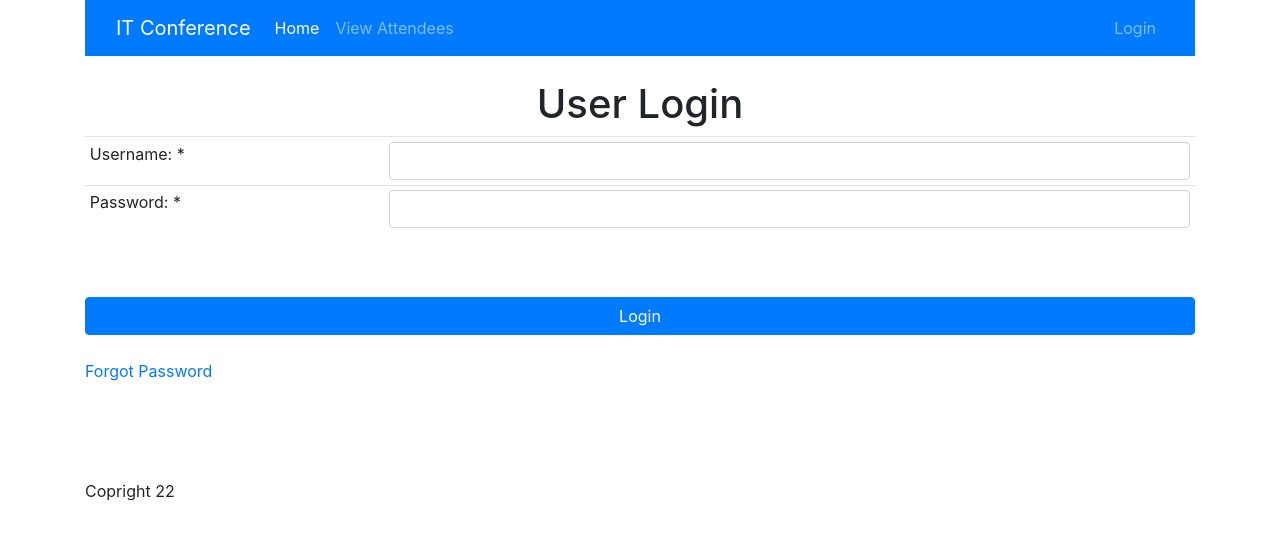
After one commit to miles-hollifield/attendance, a PHP site: page /login.php in a window 1280 px wide. The commit adds this page. Shown: the top 540 px of the page. Run offline with PHP 8.4, Linux system fonts and the light colour scheme; tables that the repository leaves empty or names only in its code hold one stand-in row (values such as "Sample post"); some libraries are stand-ins or nearby versions.

Commit message:
Created session.php, login.php, logout.php, setup Login and Authentication

```diff
--- a/includes/header.php
+++ b/includes/header.php
@@ -1,3 +1,10 @@
+<?php
+// This includes the session file. This file contains code that starts/resumes a session.
+// By having it in the header file, it will be included on every page,
+// allowing session capability to be used on every page across the website.
+include_once 'includes/session.php';
+?>
+
 <!doctype html>
 <html lang="en">
 
@@ -24,7 +31,7 @@
                     <span class="navbar-toggler-icon"></span>
                 </button>
                 <div class="collapse navbar-collapse" id="navbarNav">
-                    <ul class="navbar-nav">
+                    <ul class="navbar-nav mr-auto">
                         <li class="nav-item">
                             <a class="nav-link active" aria-current="page" href="index.php">Home</a>
                         </li>
@@ -32,6 +39,20 @@
                             <a class="nav-link" href="viewrecords.php">View Attendees</a>
                         </li>
                     </ul>
+                    <ul class="navbar-nav ml-auto">
+                        <?php if (!isset($_SESSION['userid'])) { ?>
+                            <li class="nav-item">
+                                <a class="nav-item nav-link" href="login.php">Login <span class="sr-only">(current)</span></a>
+                            </li>
+                        <?php } else { ?>
+                            <li class="nav-item">
+                                <a class="nav-item nav-link" href="#"><span>Hello <?php echo $_SESSION['username'] ?>! </span> <span class="sr-only">(current)</span></a>
+                            </li>
+                            <li class="nav-item">
+                                <a class="nav-item nav-link" href="logout.php">Logout <span class="sr-only">(current)</span></a>
+                            </li>
+                        <?php } ?>
+                    </ul>
                 </div>
             </div>
         </nav>
--- /dev/null
+++ b/includes/session.php
@@ -0,0 +1,2 @@
+<?php
+session_start();
--- /dev/null
+++ b/login.php
@@ -0,0 +1,46 @@
+<?php
+$title = 'User Login';
+
+require_once 'includes/header.php';
+require_once 'db/conn.php';
+
+// if data was submitted via a form POST request, then...
+if ($_SERVER['REQUEST_METHOD'] == 'POST') {
+    $username = strtolower(trim($_POST['username']));
+    $password = $_POST['password'];
+    $new_password = md5($password . $username);
+
+    $result = $user->getUser($username, $new_password);
+    if (!$result) {
+        echo "<div class='alert alert-danger'>Username or Password is incorrect. Please try again.</div>";
+    } else {
+        $_SESSION['username'] = $username;
+        $_SESSION['userid'] = $result['id'];
+        header("Location: viewrecords.php");
+    }
+}
+
+?>
+
+<h1 class="text-center"><?php echo $title ?> </h1>
+
+<form action="<?php echo htmlentities($_SERVER['PHP_SELF']); ?>" method="post">
+    <table class="table table-sm">
+        <tr>
+            <td><label for="username">Username: * </label></td>
+            <td><input type="text" name="username" class="form-control" id="username" value="<?php if ($_SERVER['REQUEST_METHOD'] == 'POST') echo $_POST['username']; ?>">
+
+            </td>
+        </tr>
+        <tr>
+            <td><label for="password">Password: * </label></td>
+            <td><input type="password" name="password" class="form-control" id="password">
+            </td>
+        </tr>
+    </table><br /><br />
+    <input type="submit" value="Login" class="btn btn-primary btn-block"><br />
+    <a href="#"> Forgot Password </a>
+
+</form><br><br><br><br>
+
+<?php include_once 'includes/footer.php' ?>
```
Also changed, not shown: logout.php (added, +7 -0 lines).
